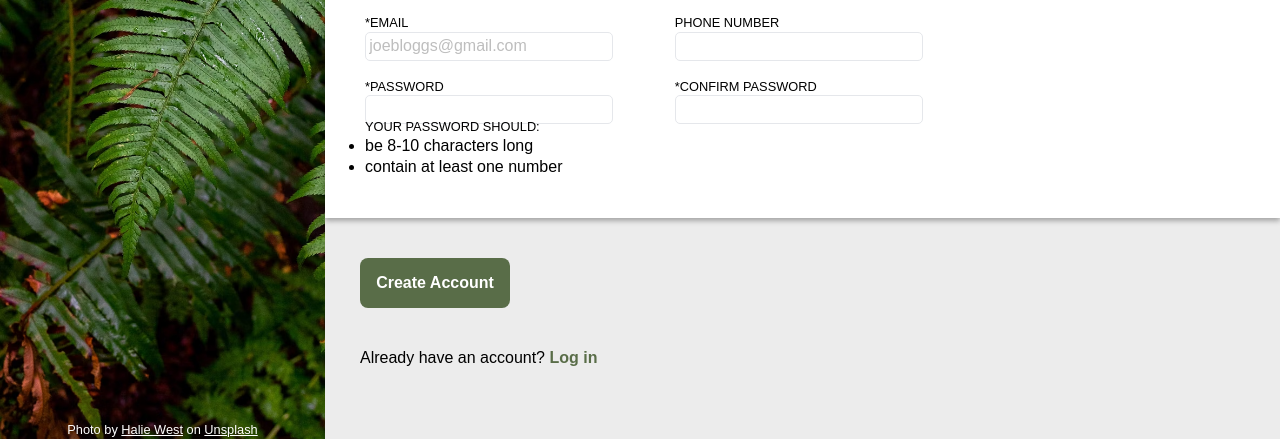
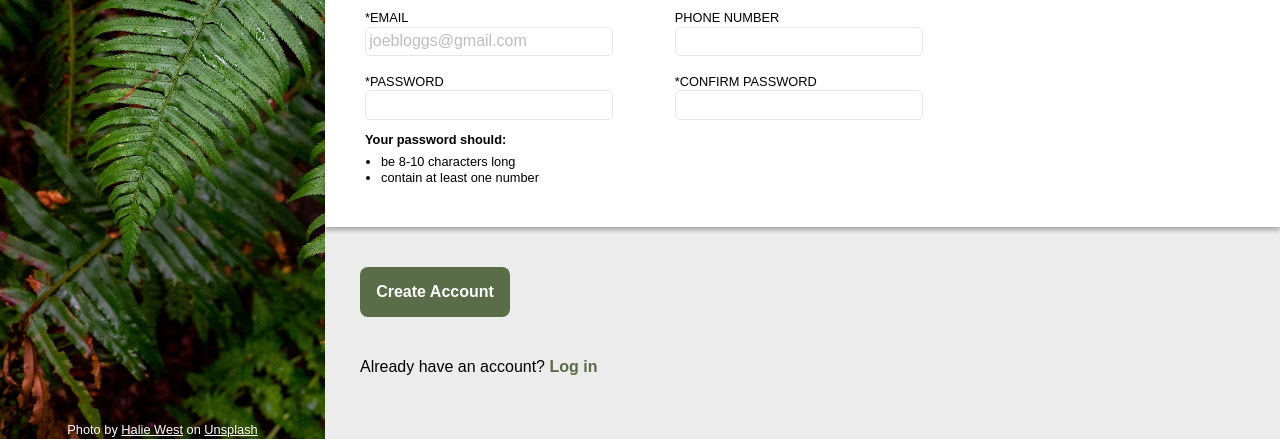
Before and after one commit to gemini-mastiff/sign-up-form, a plain HTML site: page index.html in a window 1280 px wide. Shown: the part 361-800 px from the top of the page. Drawn offline with Linux system fonts and the light colour scheme.

Commit message:
Style pswd requirements

```diff
--- a/css/style.css
+++ b/css/style.css
@@ -129,7 +129,7 @@ h3{
     margin-top: -10px;
 }
 
-.form p{
+.form>div>p{
     margin-top: -5px;
     font-size: 0.8rem;
     text-transform: uppercase;
@@ -200,6 +200,23 @@ input[type="tel"]:user-invalid + span::after{
     content: "*Please Enter a Valid Phone Number";
 }
 
+input[type="password"] ~ p,
+input[type="password"] ~ ul{
+    font-size: 0.8rem;
+    width: 80%;
+}
+
+input[type="password"] ~ p{
+    margin-top: 0.8rem;
+    margin-bottom: 0.3rem;
+    font-weight: bold;
+}
+
+input[type="password"] ~ ul{
+    margin-left: 1rem;
+}
+
+
 input[type="password"]:user-invalid + span::after{
     content: "*Passwords don't match";
 }
```
